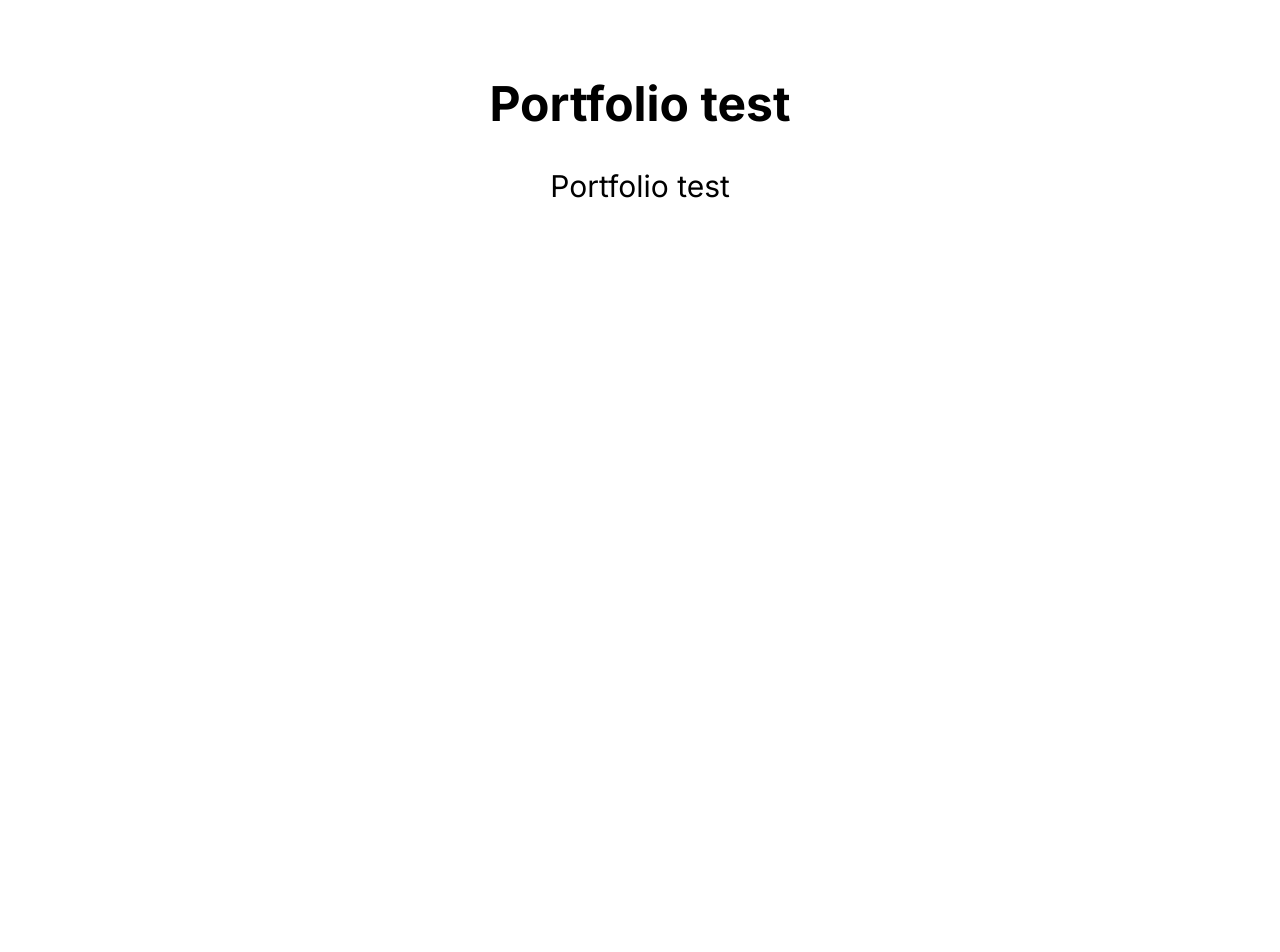
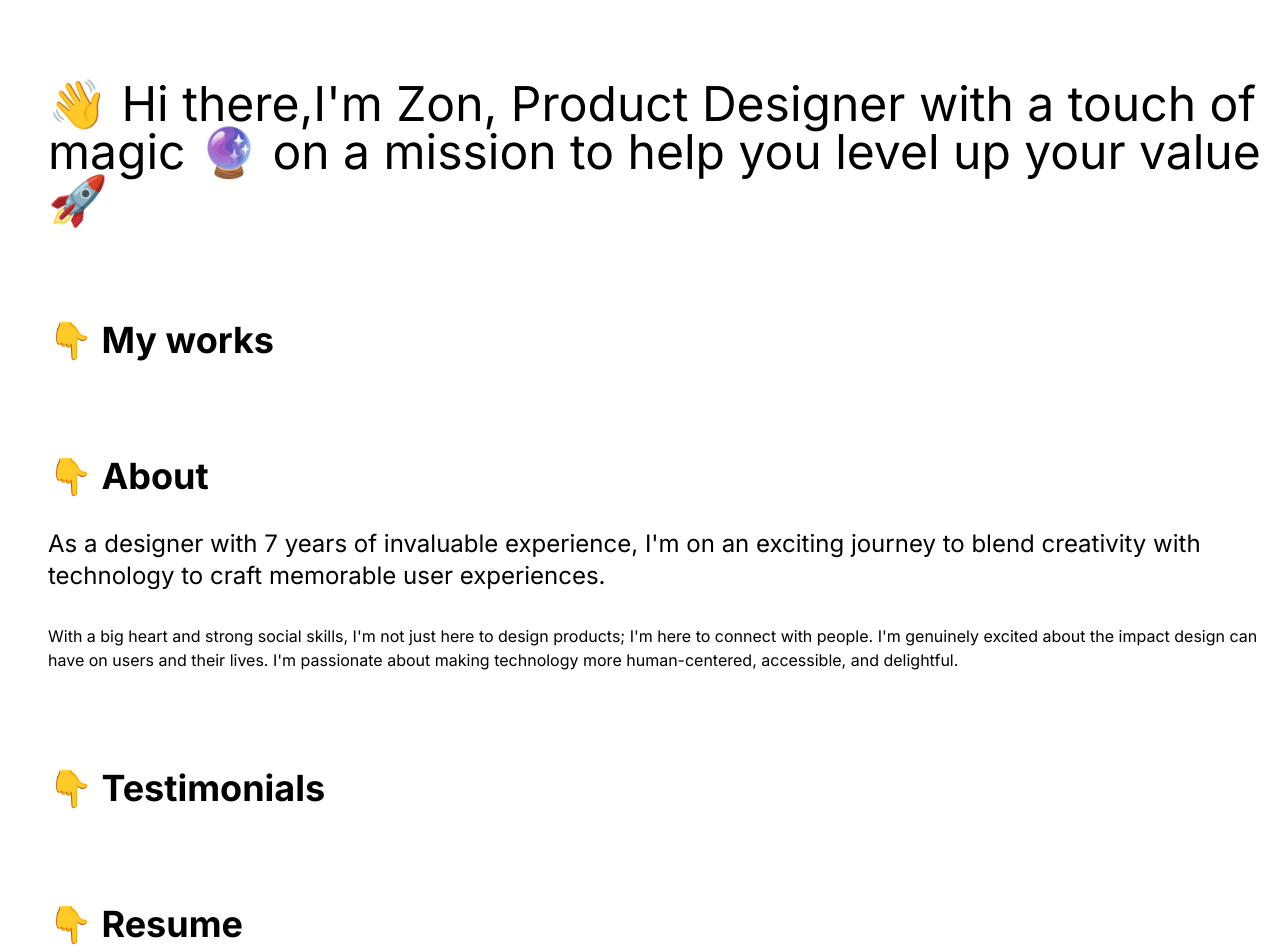
Before and after one commit to EOMZON/my-portfolio, a Next.js app: page / in a window 1280 px wide. Shown: the top 952 px of the page. Before the commit the page ends 800 px from the top, so only its background shows below. Built offline with nearby package versions, Linux system fonts and the light colour scheme.

Commit message:
20240110 homePage frame

```diff
--- a/src/app/page.js
+++ b/src/app/page.js
@@ -3,11 +3,40 @@ import Image from 'next/image';
 export default function Home() {
   return (
     <main>
-      <div className="flex items-center justify-center text-3xl  mt-20">
-        <h1 className="text-5xl font-bold">Portfolio test</h1>
+      <div className="flex items-center justify-center   mt-20 ml-12">
+        <h1 className="text-5xl ">
+          👋 Hi there,I'm Zon, Product Designer with a touch of magic 🔮 on a
+          mission to help you level up your value 🚀
+        </h1>
       </div>
-      <div className="flex items-center justify-center text-3xl  mt-10">
-        <h1 className="text-1xl ">Portfolio test</h1>
+      <div className="flex mt-24 ml-12">
+        <h1 className="text-4xl font-bold">👇 My works</h1>
+      </div>
+      <div className=" mt-24 ml-12">
+        <h1 className="text-4xl font-bold ">👇 About</h1>
+        <p className="text-2xl mt-8">
+          As a designer with 7 years of invaluable experience, I'm on an
+          exciting journey to blend creativity with technology to craft
+          memorable user experiences.
+        </p>
+        <p className="text-1xl mt-8">
+          With a big heart and strong social skills, I'm not just here to design
+          products; I'm here to connect with people. I'm genuinely excited about
+          the impact design can have on users and their lives. I'm passionate
+          about making technology more human-centered, accessible, and
+          delightful.
+        </p>
+      </div>
+      <div className="flex mt-24 ml-12">
+        <h1 className="text-4xl font-bold">👇 Testimonials</h1>
+      </div>
+      <div className="flex mt-24 ml-12">
+        <h1 className="text-4xl font-bold">👇 Resume</h1>
+      </div>
+      <div className="flex flex-col items-center justify-center mt-20 ml-12">
+        <h1 className="text-5xl mb-4">❣️</h1>
+        <h1 className="text-5xl mb-4">Get in touch</h1>
+        <h1 className="text-2xl">zonlily@outlook.com</h1>
       </div>
     </main>
   );
```
